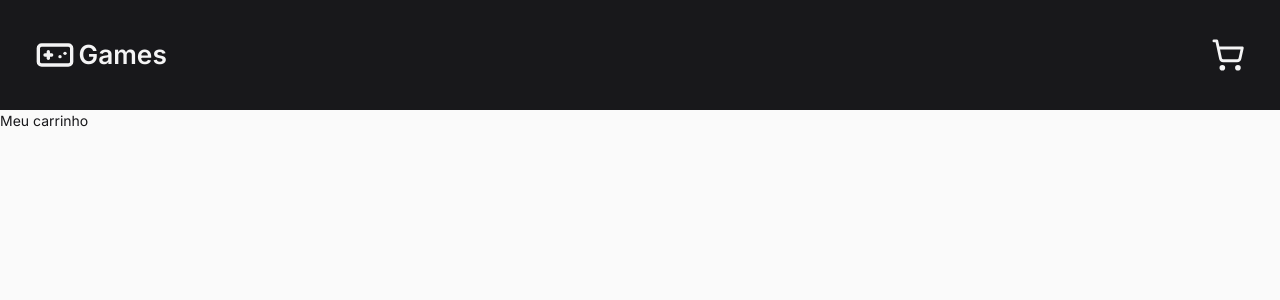
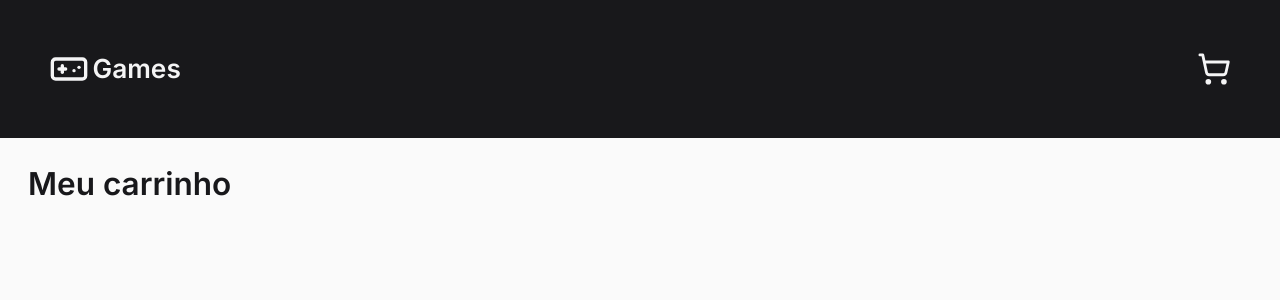
Before and after one commit to reisArthur2602/shopping-cart, a React (Vite) app: page /cart in a window 1280 px wide. Shown: the top 300 px of the page. Built offline with nearby package versions, Linux system fonts and the light colour scheme.

Commit message:
feat : criar layout do carrinho

```diff
--- /dev/null
+++ b/src/components/CartList.tsx
@@ -0,0 +1,32 @@
+
+import { FormatNumber } from '../utils/formatNumber';
+import { Image } from './Image';
+import { CartData } from '../types/Cart';
+
+export const CartList = ({ id, amount, banner, name, total }: CartData) => {
+  return (
+    <div
+      key={id}
+      className="w-full flex items-center justify-between py-6 text-zinc-500 border-b-2 border-solid border-zinc-200"
+    >
+      <Image src={banner} className="max-w-40 rounded-xl" />
+      <p className=" max-w-96 w-full">{name}</p>
+
+      <div className="flex items-center justify-center gap-3">
+        <button className="text-2xl text-zinc-100 flex items-center justify-center rounded-md bg-indigo-500 h-8 w-8">
+          +
+        </button>
+        <span className="text-base flex items-center justify-center h-8 w-8 border-solid border-1 border-zinc-600 ">
+          {amount}
+        </span>
+        <button className="text-2xl text-zinc-100 flex items-center justify-center rounded-md bg-indigo-500 h-8 w-8">
+          -
+        </button>
+      </div>
+
+      <strong className=" max-w-96 w-full">
+        SubTotal: {FormatNumber(total)}
+      </strong>
+    </div>
+  );
+};
--- a/src/components/Header.tsx
+++ b/src/components/Header.tsx
@@ -4,12 +4,12 @@ import { Logo } from './Logo';
 import { CartContext } from '../context/CartContext';
 
 export const Header = () => {
-  const {cartAmmount} = useContext(CartContext)
+  const {cartAmount} = useContext(CartContext)
   return (
     <header className="w-full p-6 bg-zinc-900">
       <div className="layout  flex items-center justify-between">
         <Logo />
-        <CartCount count={cartAmmount}/>
+        <CartCount count={cartAmount}/>
       </div>
     </header>
   );
--- a/src/components/Logo.tsx
+++ b/src/components/Logo.tsx
@@ -1,10 +1,11 @@
 import { Gamepad } from 'lucide-react';
+import { Link } from 'react-router-dom';
 
 export const Logo = () => {
   return (
-    <div className="flex items-center gap-1 text-zinc-100">
+    <Link to="/" className="flex items-center gap-1 text-zinc-100">
       <Gamepad size={40} />
-      <span className='font-semibold text-3xl'>Games</span>
-    </div>
+      <span className="font-semibold text-3xl">Games</span>
+    </Link>
   );
 };
--- a/src/context/CartContext.tsx
+++ b/src/context/CartContext.tsx
@@ -15,25 +15,29 @@ export const CartProvider = ({ children }: CartProviderProps) => {
     const findProduct = cart.findIndex((item) => item.id === product.id);
 
     if (findProduct !== -1) {
-      const listCart = cart;
-      listCart[findProduct].ammount++;
-      listCart[findProduct].total =
-        listCart[findProduct].total * listCart[findProduct].ammount;
+      let cartList = cart;
+      cartList[findProduct].amount++;
+      cartList[findProduct].total =
+        cartList[findProduct].price * cartList[findProduct].amount;
+      setCart(cartList);
+
       return;
     }
 
-    const data = {
+    let data = {
       ...product,
-      ammount: 1,
+      amount: 1,
       total: product.price,
     };
 
     setCart((products) => [...products, data]);
+
   };
-  console.log(cart);
+
+
   return (
     <CartContext.Provider
-      value={{ cart, cartAmmount: cart?.length || 0, addCart }}
+      value={{ cart, cartAmount: cart.length || 0, addCart }}
     >
       {children}
     </CartContext.Provider>
--- a/src/index.css
+++ b/src/index.css
@@ -14,5 +14,5 @@ html {
   max-width: 93.75rem;
   width: 100%;
   margin: auto;
-  padding: 1rem;
+  padding: 2rem;
 }
--- a/src/pages/Cart.tsx
+++ b/src/pages/Cart.tsx
@@ -1,7 +1,20 @@
+import { useContext } from 'react';
+import { CartContext } from '../context/CartContext';
+import { CartList } from '../components/CartList';
+
 const Cart = () => {
-  return <section className="container">
-    <h1>Meu carrinho</h1>
-  </section>;
+  const { cart } = useContext(CartContext);
+
+  return (
+    <section className="layout">
+      <h1 className="font-semibold text-4xl mb-4">Meu carrinho</h1>
+      <div className="flex flex-col">
+        {cart.map((product) => (
+          <CartList key={product.id} {...product} />
+        ))}
+      </div>
+    </section>
+  );
 };
 
 export default Cart;
--- a/src/pages/Home.tsx
+++ b/src/pages/Home.tsx
@@ -1,13 +1,19 @@
+import { useEffect, useState } from 'react';
+import { CardProduct } from '../components/CardProduct';
 
-import { CardProduct } from '../components/CardProduct';
 import { ProductsItems } from '../utils/data';
-
+import { Product } from '../types/Product';
 
 const Home = () => {
+  const [products, setProducts] = useState<Product[]>([]);
+
+  useEffect(() => {
+    setProducts(ProductsItems);
+  }, []);
   return (
     <section className="layout">
       <div className="grid grid-cols-1 sm:grid-cols-2 lg:grid-cols-3 xl:grid-cols-4 gap-4 p-5">
-        {ProductsItems.map((product) => (
+        {products.map((product) => (
           <CardProduct key={product.id} {...product} />
         ))}
       </div>
--- a/src/types/Cart.ts
+++ b/src/types/Cart.ts
@@ -5,12 +5,14 @@ export type CartData = {
   name: string;
   price: number;
   banner: string;
-  ammount: number;
+  amount: number;
   total: number;
 };
 
+
+
 export type CartContextData = {
   cart: CartData[];
-  cartAmmount: number;
+  cartAmount: number;
   addCart: (product: Product) => void;
 };
```
Also changed, not shown: src/App.tsx (+4 -7 lines).
